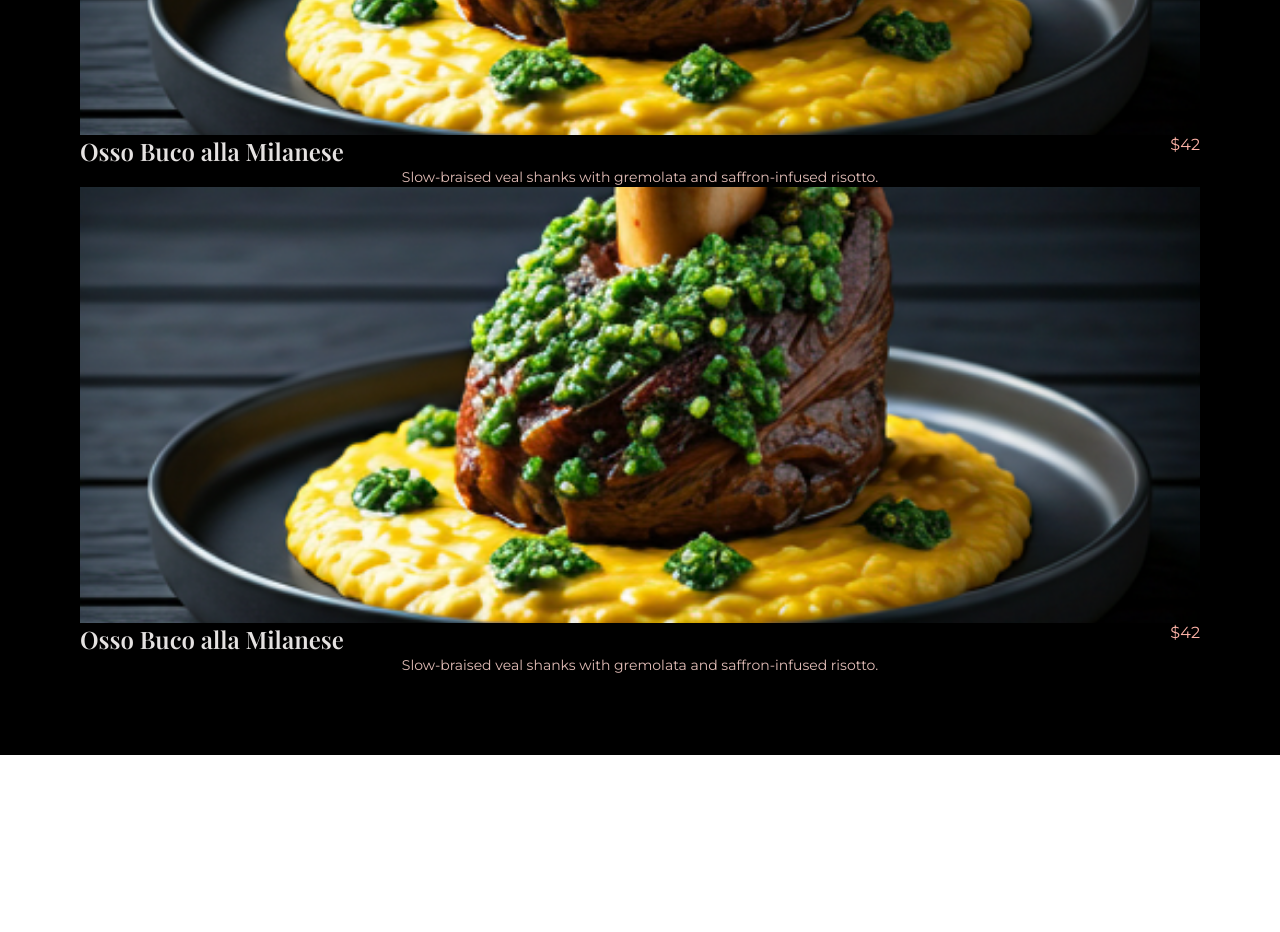
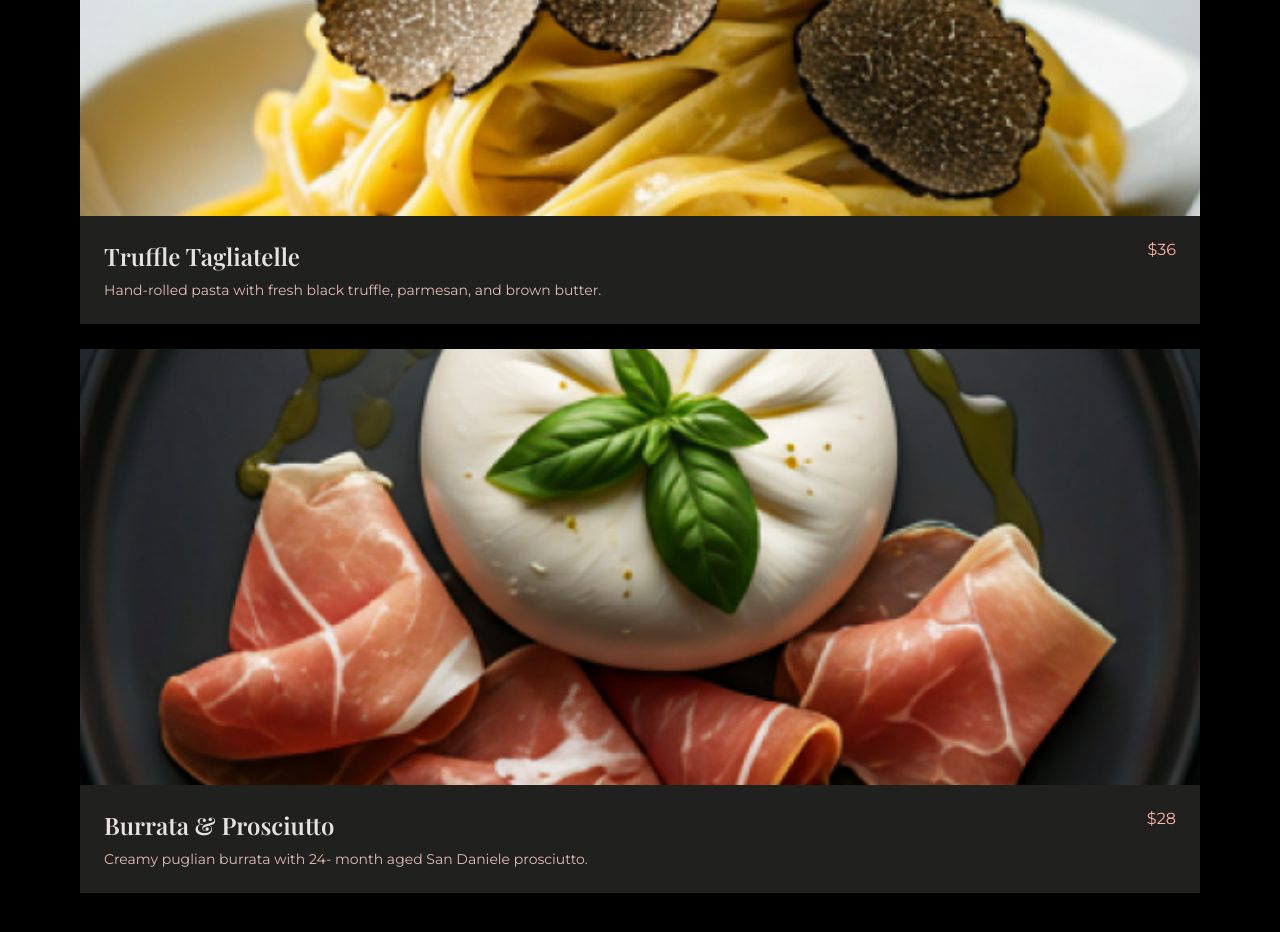
Before and after one commit to Ritzyriches/luna-rossa-project, a plain HTML site: page index.html in a window 1280 px wide. Shown: the part 1780-2712 px from the top of the page. Before the commit the page ends 2535 px from the top, so only its background shows below. Drawn offline with nearby package versions, Linux system fonts and the light colour scheme; a web font is replaced by a local one.

Commit message:
updated site

```diff
--- a/index.html
+++ b/index.html
@@ -39,36 +39,47 @@
       <section class="food">
         <p class="foodp">Signature Flavors</p>
         <h2>Curated Selections</h2>
+        <div class="dish-container">
           <article class="foodclass">
-          <img src="image2.png" alt="" />
+            <img src="./dish1.png" alt="" />
+            <div class="second-part">
               <div class="flex">
                 <p class="osso">Osso Buco alla Milanese</p>
                 <p class="doll">$42</p>
               </div>
               <p class="dool">
-            Slow-braised veal shanks with gremolata and saffron-infused risotto.
+                Slow-braised veal shanks with gremolata and saffron-infused
+                risotto.
               </p>
+            </div>
           </article>
           <article class="foodclass">
-          <img src="image2.png" alt="" />
+            <img src="dish2.png" alt="" />
+            <div class="second-part">
               <div class="flex">
-            <p class="osso">Osso Buco alla Milanese</p>
-            <p class="doll">$42</p>
+                <p class="osso">Truffle Tagliatelle</p>
+                <p class="doll">$36</p>
               </div>
               <p class="dool">
-            Slow-braised veal shanks with gremolata and saffron-infused risotto.
+                Hand-rolled pasta with fresh black truffle, parmesan, and brown
+                butter.
               </p>
+            </div>
           </article>
           <article class="foodclass">
-          <img src="image2.png" alt="" />
+            <img src="dish3.png" alt="" />
+            <div class="second-part">
               <div class="flex">
-            <p class="osso">Osso Buco alla Milanese</p>
-            <p class="doll">$42</p>
+                <p class="osso short">Burrata & Prosciutto</p>
+                <p class="doll">$28</p>
               </div>
               <p class="dool">
-            Slow-braised veal shanks with gremolata and saffron-infused risotto.
+                Creamy puglian burrata with 24- month aged San Daniele
+                prosciutto.
               </p>
+            </div>
           </article>
+        </div>
       </section>
     </main>
   </body>
--- a/styles.css
+++ b/styles.css
@@ -50,7 +50,7 @@ nav a {
   display: flex;
   flex-direction: column;
   gap: 24px;
-  background-image: url("./image.png");
+  background-image: url("./bg-img.png");
   background-repeat: no-repeat;
   background-size: 100% 100%;
   /* background-attachment: fixed; */
@@ -136,6 +136,11 @@ img {
   color: #e5e2e1;
   /* text-transform: capitalize; */
 }
+
+.short{
+  width: 50%;
+}
+
 .doll {
   font-family: "Montserrat", sans-serif;
   font-size: 16px;
@@ -150,8 +155,7 @@ img {
 }
 
 .foodclass {
-  color: #20201f;
-  text-align: center;
+background-color: #20201F;
   display: flex;
   flex-direction: column;
 }
@@ -167,6 +171,20 @@ img {
   line-height: 20px;
   color: #e3beb8;
 }
+
+.second-part{
+  padding: 24px;
+  display: flex;
+  flex-direction: column;
+  gap: 8px;
+}
+
+.dish-container{
+  display: flex;
+  flex-direction: column;
+  gap: 25px;
+}
+
 
 @media (min-width: 768px) {
   nav {
```
Also changed, not shown: bg-img.png (renamed from image.png), dish1.png (renamed from image2.png), dish2.png (added), dish3.png (added). Lines whose indentation alone changed are shown as unchanged.
